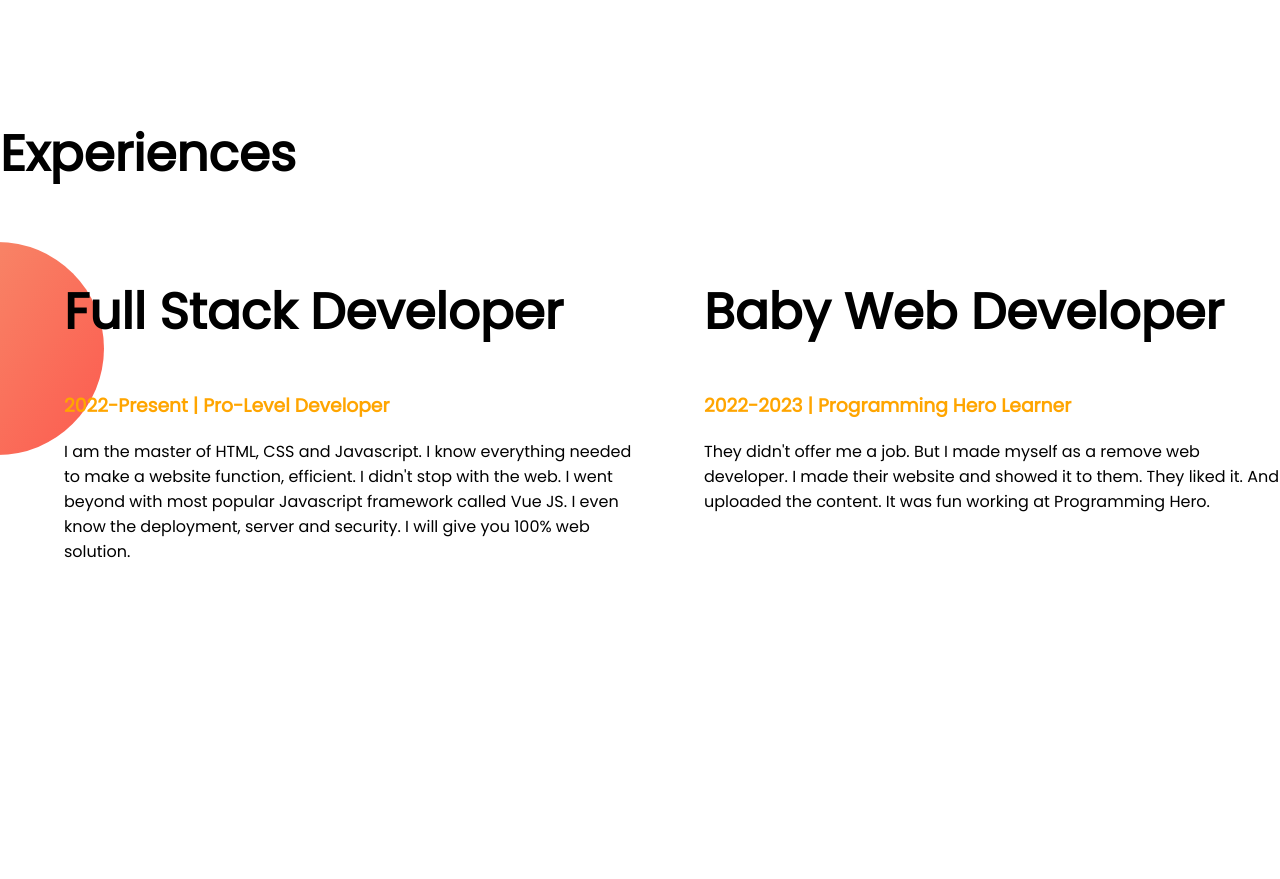
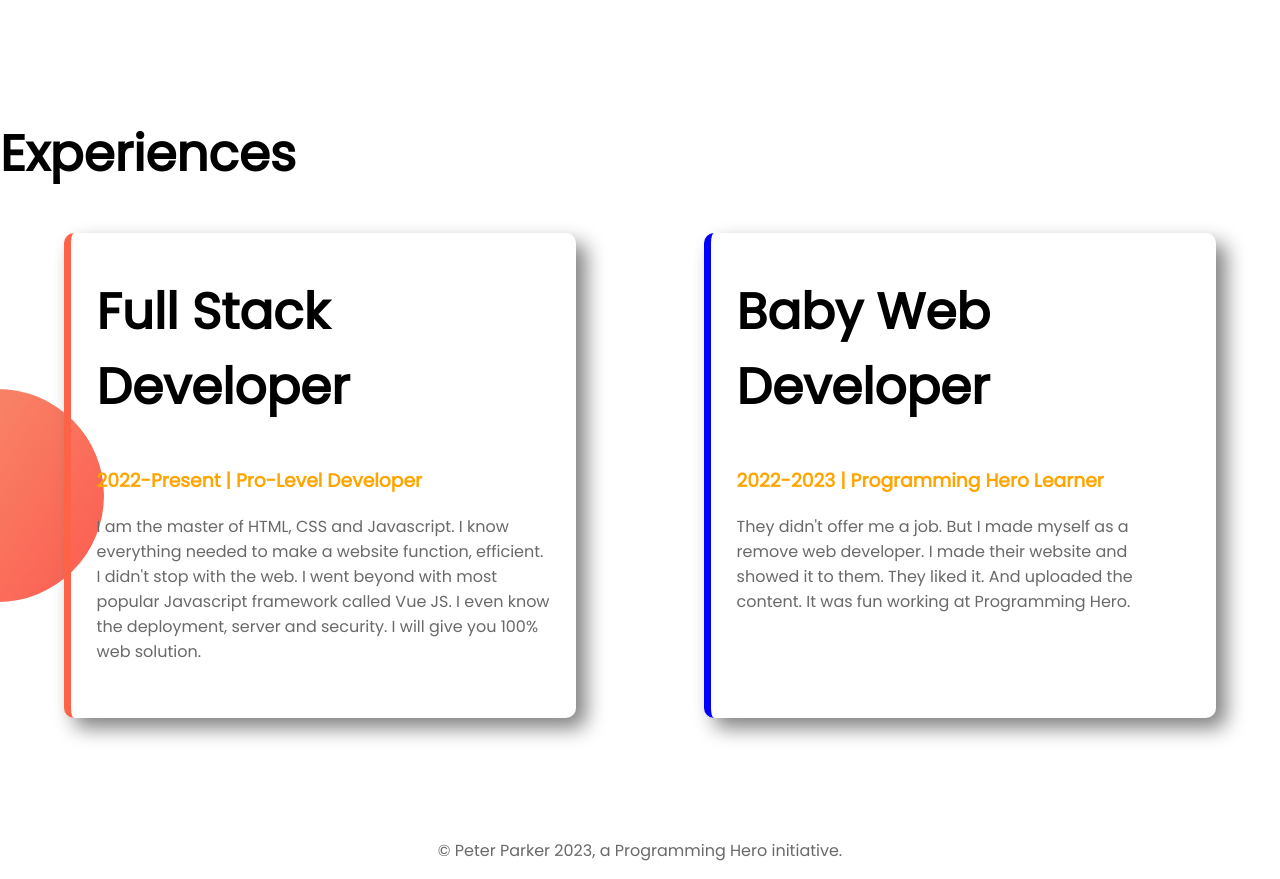
Before and after one commit to SazedulWaheed/developer-portfolio, a plain HTML site: page index.html in a window 1280 px wide. Shown: the part 1013-1892 px from the top of the page. Before the commit the page ends 1713 px from the top, so only its background shows below. Drawn offline with Linux system fonts and the light colour scheme.

Commit message:
full done

```diff
--- a/index.html
+++ b/index.html
@@ -13,6 +13,7 @@
     />
     <link rel="stylesheet" href="style.css" />
   </head>
+
   <body>
     <section class="top-banner flexible-container">
       <div class="half-width">
@@ -61,7 +62,7 @@
     <section class="experience-area">
       <h1>Experiences</h1>
       <div class="flexible-container expereince-width">
-        <div class="half-width">
+        <div id="full-stack" class="experience-item">
           <h1>Full Stack Developer</h1>
           <h3 class="header-color">2022-Present | Pro-Level Developer</h3>
           <p>
@@ -72,7 +73,7 @@
             100% web solution.
           </p>
         </div>
-        <div class="half-width">
+        <div id="baby-web-developer" class="experience-item">
           <h1>Baby Web Developer</h1>
           <h3 class="header-color">2022-2023 | Programming Hero Learner</h3>
           <p>
@@ -85,4 +86,5 @@
       </div>
     </section>
   </body>
+  <footer><p>© Peter Parker 2023, a Programming Hero initiative.</p></footer>
 </html>
--- a/style.css
+++ b/style.css
@@ -1,12 +1,16 @@
 body{
     font-family: 'Poppins', sans-serif;
     margin: 0;
+
 }
 h1{
     font-size: 50px;
 }
 .header-color{
     color: orange;
+}
+p{
+    color: dimgray;
 }
 .flexible-container{
     display: flex;
@@ -44,4 +48,24 @@ h1{
     background-image: url("images/exp-bg.png");
     background-repeat: no-repeat;
     background-position: left;
+    background-position-y: 70%;
 }
+.experience-item{
+    width: 40%;
+    border-radius: 10px;
+    margin-left: 5%;
+    margin-right: 5%;
+    padding-left: 2%;
+    padding-right: 2%;
+    padding-bottom: 3%;
+    box-shadow: 10px 10px 20px gray;
+}
+#full-stack{
+    border-left: 7px solid tomato;
+}
+#baby-web-developer{
+    border-left: 7px solid blue;
+}
+footer{
+    text-align: center;
+}
```
